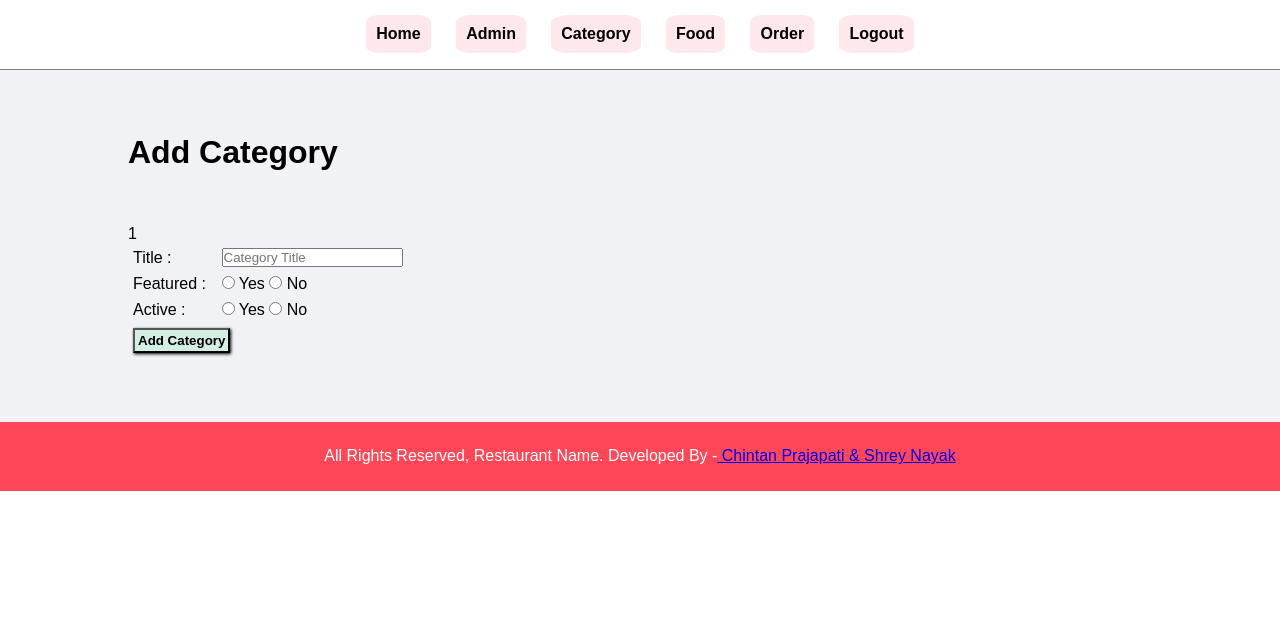
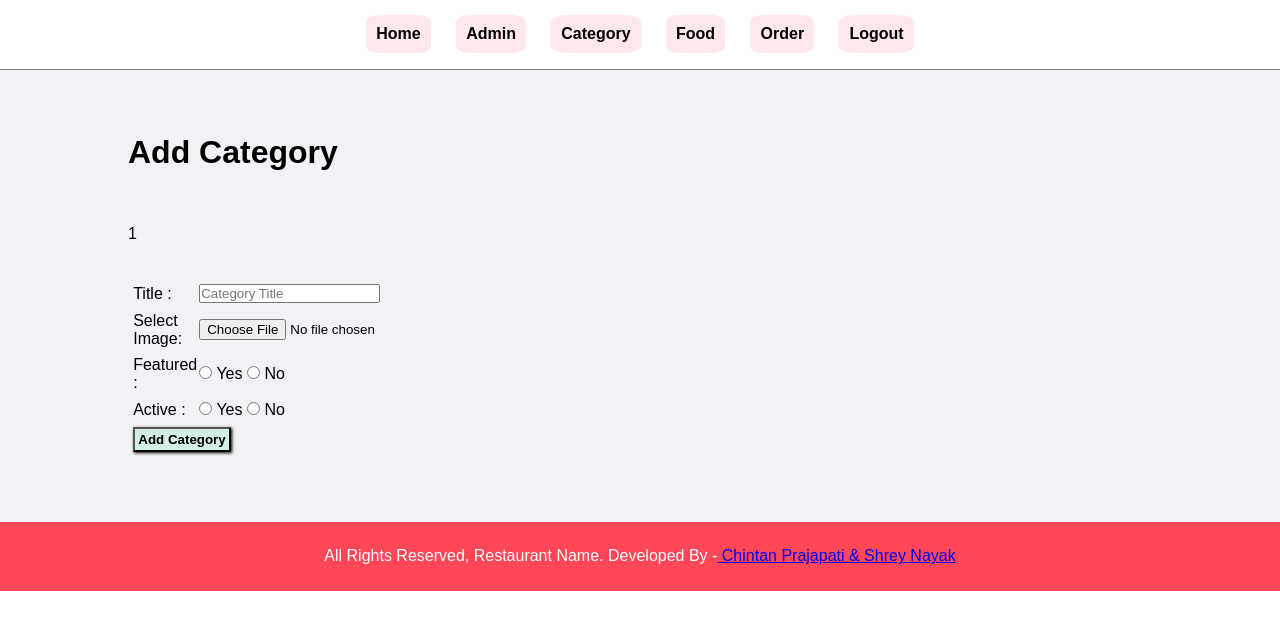
Before and after one commit to Chintan16pr/TY_project, a PHP site: page /TY_project/admin/add-category.php in a window 1280 px wide. Shown: the top 630 px of the page. Run offline with PHP 8.4, Linux system fonts and the light colour scheme; the visitor is signed in with stand-in values (Sample User, id 1).

Commit message:
image addition by shrey

```diff
--- a/admin/add-category.php
+++ b/admin/add-category.php
@@ -7,19 +7,31 @@
         <br><br><br>
 
         <?php
-            if(isset($_SESSION))
+            if(isset($_SESSION['add']))
             {
                 echo $_SESSION['add'];
-                unset( $_SESSION['add']);
+                unset($_SESSION['add']);
             }
         ?>
+
+        <br><br><br>
+
         <!--  Add Category Starts -->
-        <form action="" method="POST">
+        <form action="" method="POST" enctype="multipart/form-data">
 
             <table class="tbl-30">
                 <tr>
                     <td>Title :</td>
                     <td><input type="text" name="title" placeholder="Category Title"></td>
+                </tr>
+
+                <tr>
+                    <td>
+                        Select Image:
+                    </td>
+                    <td>
+                        <input type="file" name="image">
+                    </td>
                 </tr>
 
                 <tr>
@@ -75,6 +87,28 @@
                 $active = "No";
             }
 
+            #check wehter image is  selected or not
+            // print_r($_FILES['image']);
+
+            // die();
+
+            if(isset($_FILES['images']['name']))
+            {
+                    #upload the image
+                    $image_name = $_FILES['image']['name'];
+                    $source_path = $_FILES['image']['name'];
+                    $destination_path = "";
+
+            }
+            else
+            {
+                    #dont upload the image
+
+                    $image_name = "";
+
+
+            }
+
             #2. create sql query to insert category in database
 
             $sql = "INSERT INTO tbl_category SET
```
Also changed, not shown: admin/manage-category.php (+9 -0 lines).
